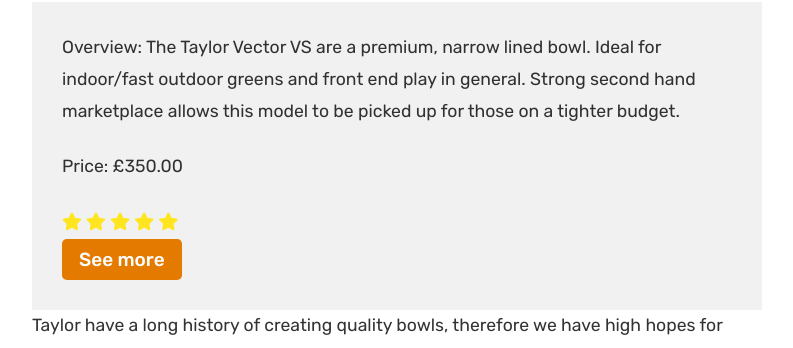
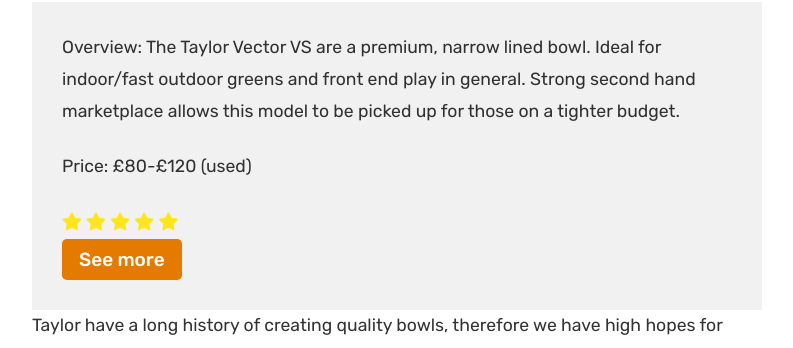
Before and after one commit to krussll/etsysimplicity, a Jekyll site: the page built from _posts/2018-01-12-taylor-vector-vs-review.md, in a window 1280 px wide and 900 px high, scrolled down 698 px. Shown: the part 104-452 px from the top of the window, without its empty margins (53-846 px from the left). Built offline with Jekyll 4.4.1, drawn with Linux system fonts in a browser that asks for light colours; nearby versions of some CDN libraries.

Commit message:
Update 2018-01-12-taylor-vector-vs-review.md

```diff
--- a/_posts/2018-01-12-taylor-vector-vs-review.md
+++ b/_posts/2018-01-12-taylor-vector-vs-review.md
@@ -17,7 +17,7 @@
 
 <p>
 
-Price: £350.00
+Price: £80-£120 (used)
 
 </p>
 
@@ -29,7 +29,7 @@
   <i class="fas fa-star"></i>
 </div>
 
-<a href="https://www.amazon.co.uk/gp/product/B07J65XHNH/ref=as_li_tl?ie=UTF8&camp=1634&creative=6738&creativeASIN=B07J65XHNH&linkCode=as2&tag=jackhighbowls-21&linkId=557db82f901a42b6c37cf02416e9f52b" class="btn more"  target="_blank">See more</a>
+<a href="http://rover.ebay.com/rover/1/710-53481-19255-0/1?ff3=4&pub=5575495824&toolid=10001&campid=5338508612&customid=&mpre=https%3A%2F%2Fwww.ebay.co.uk%2Fsch%2Fi.html%3F_sop%3D1%26_osacat%3D117103%26_odkw%3Dtaylor%2Bace%2Bbowls%26_from%3DR40%26_trksid%3Dp2334524.m570.l2632.R2.TR2.TRC1.A0.H0.Xtaylor%2Bvector%2Bvs%2Bbowls.TRS0%26_nkw%3Dtaylor%2Bvector%2Bvs%2Bbowls%26_sacat%3D117103" class="btn more"  target="_blank">See more</a>
 
 </div>
 
```
